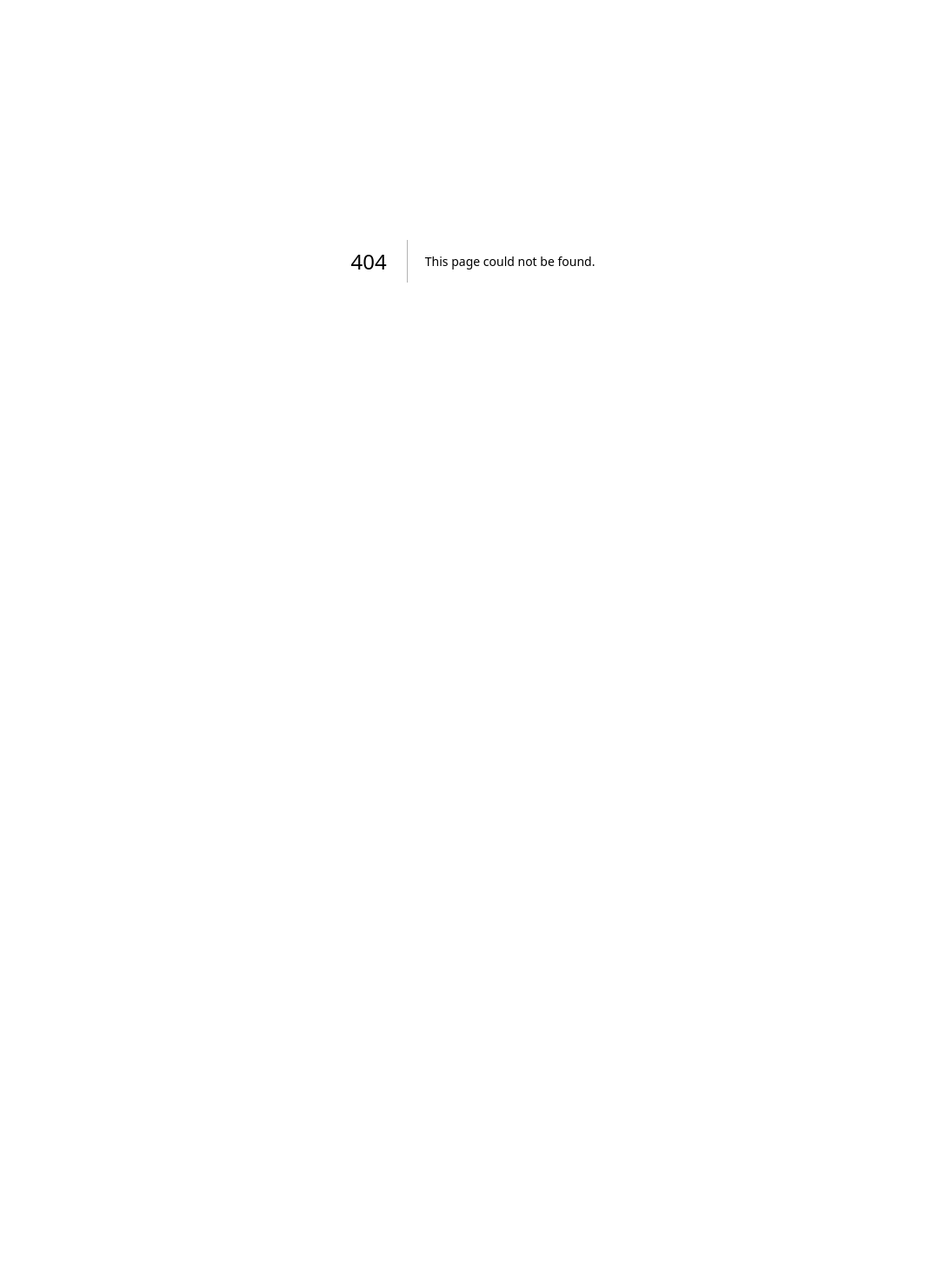
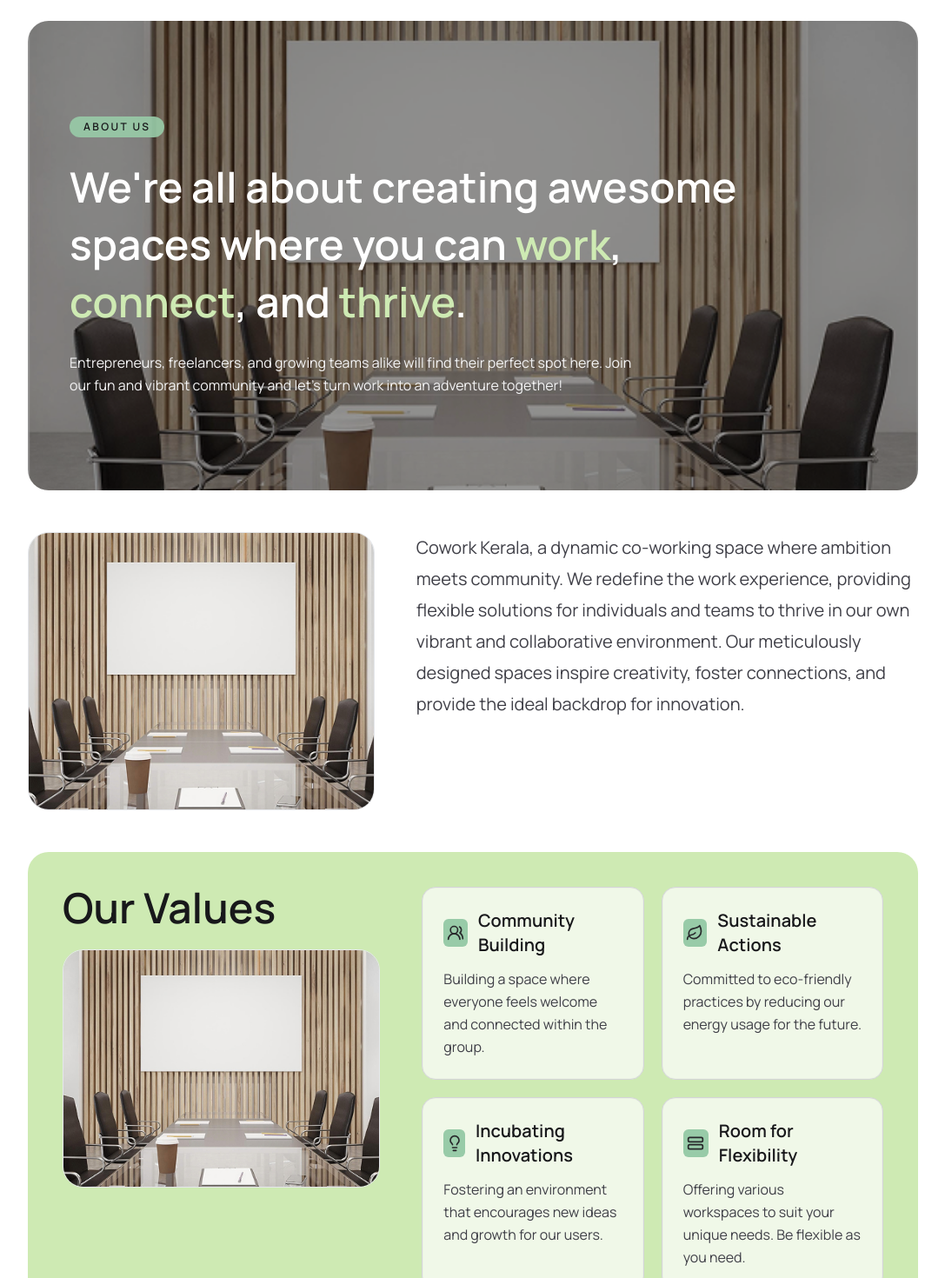
Before and after one commit to maheswar-dileep/cowork-kerala-web, a Next.js app: page /about in a window 1280 px wide. Before the commit this address had no page. Shown: the part 100-1570 px from the top of the page at 87% size, without its empty margins (96-1183 px from the left). Before the commit the page ends 800 px from the top, so only its background shows below. Built offline with nearby package versions, Linux system fonts and the light colour scheme.

Commit message:
feat(about): add Hero, AboutIntro, and OurValues sections to VirtualOffice page

```diff
--- /dev/null
+++ b/src/app/about/Section/AboutIntroSection.tsx
@@ -0,0 +1,35 @@
+import Image from 'next/image';
+import React from 'react';
+
+const AboutIntroSection = () => {
+    return (
+        <section className="w-full">
+            <div className="grid items-start gap-8 md:grid-cols-12 md:gap-12">
+                {/* Image */}
+                <div className="md:col-span-5">
+                    <div className="relative h-80 w-full overflow-hidden rounded-3xl border border-gray-200 aspect-auto">
+                        <Image
+                            src="/images/workspace-1.jpg"
+                            alt="Team member in a modern workspace"
+                            fill
+                            className="object-cover"
+                            priority
+                        />
+                    </div>
+                </div>
+
+                <div className="md:col-span-7">
+                    <p className="text-xl leading-8 text-zinc-700 md:text-xl md:leading-9">
+                        Cowork Kerala, a dynamic co-working space where ambition meets community. We
+                        redefine the work experience, providing flexible solutions for individuals
+                        and teams to thrive in our own vibrant and collaborative environment. Our
+                        meticulously designed spaces inspire creativity, foster connections, and
+                        provide the ideal backdrop for innovation.
+                    </p>
+                </div>
+            </div>
+        </section>
+    );
+};
+
+export default AboutIntroSection;
--- /dev/null
+++ b/src/app/about/Section/HeroSection.tsx
@@ -0,0 +1,40 @@
+import Image from 'next/image';
+import React from 'react';
+
+const HeroSection = () => {
+    return (
+        <section className="relative w-full overflow-hidden rounded-3xl">
+            <div className="relative h-[360px] w-full md:h-[480px] lg:h-[540px]">
+                <Image
+                    src="/images/workspace-1.jpg"
+                    alt="Modern collaborative workspace with glass walls"
+                    fill
+                    priority
+                    className="object-cover"
+                />
+                <div className="absolute inset-0 bg-black/40" />
+            </div>
+
+            <div className="absolute inset-0 flex items-center px-6 py-12 md:px-12 ">
+                <div className="max-w-3xl space-y-6 text-white">
+                    <span className="inline-flex items-center rounded-full bg-primary-200/90 px-4 py-1 text-xs font-semibold uppercase tracking-[0.2em] text-zinc-900">
+                        About Us
+                    </span>
+                    <h1 className="text-3xl font-semibold leading-tight md:text-5xl md:leading-snug">
+                        We{`'`}re all about creating awesome spaces where you can{' '}
+                        <span className="text-primary-100">work</span>,{' '}
+                        <span className="text-primary-100">connect</span>, and{' '}
+                        <span className="text-primary-100">thrive</span>.
+                    </h1>
+                    <p className="max-w-2xl text-sm leading-relaxed text-zinc-100 md:text-base">
+                        Entrepreneurs, freelancers, and growing teams alike will find their perfect
+                        spot here. Join our fun and vibrant community and let{`'`}s turn work into
+                        an adventure together!
+                    </p>
+                </div>
+            </div>
+        </section>
+    );
+};
+
+export default HeroSection;
--- /dev/null
+++ b/src/app/about/Section/OurValuesSection.tsx
@@ -0,0 +1,68 @@
+import Image from 'next/image';
+import React from 'react';
+import { UsersRound, Leaf, Lightbulb, StretchHorizontal } from 'lucide-react';
+
+const values = [
+    {
+        icon: <UsersRound className="h-5 w-5 text-zinc-800" />,
+        title: 'Community Building',
+        desc: 'Building a space where everyone feels welcome and connected within the group.',
+    },
+    {
+        icon: <Leaf className="h-5 w-5 text-zinc-800" />,
+        title: 'Sustainable Actions',
+        desc: 'Committed to eco-friendly practices by reducing our energy usage for the future.',
+    },
+    {
+        icon: <Lightbulb className="h-5 w-5 text-zinc-800" />,
+        title: 'Incubating Innovations',
+        desc: 'Fostering an environment that encourages new ideas and growth for our users.',
+    },
+    {
+        icon: <StretchHorizontal className="h-5 w-5 text-zinc-800" />,
+        title: 'Room for Flexibility',
+        desc: 'Offering various workspaces to suit your unique needs. Be flexible as you need.',
+    },
+];
+
+const OurValuesSection = () => {
+    return (
+        <section className="w-full rounded-3xl bg-primary-100 p-6 md:p-10">
+            <div className="grid gap-8 md:grid-cols-12 md:gap-12">
+                {/* Left: Title + Image */}
+                <div className="md:col-span-5 flex flex-col gap-6">
+                    <h2 className="text-4xl font-semibold text-zinc-900 md:text-5xl">Our Values</h2>
+                    <div className="relative w-full overflow-hidden rounded-3xl border border-gray-200 aspect-[4/3]">
+                        <Image
+                            src="/images/workspace-1.jpg"
+                            alt="Collaborative workspace"
+                            fill
+                            className="object-cover"
+                            priority
+                        />
+                    </div>
+                </div>
+
+                {/* Right: Cards */}
+                <div className="md:col-span-7 grid grid-cols-1 gap-5 md:grid-cols-2">
+                    {values.map((v) => (
+                        <div
+                            key={v.title}
+                            className="rounded-2xl border border-zinc-300 bg-white/70 p-5 md:p-6 shadow-[inset_0_0_0_1px_rgba(0,0,0,0.02)]"
+                        >
+                            <div className="mb-3 flex items-center gap-3">
+                                <div className="flex h-8 w-8 items-center justify-center rounded-md bg-primary-200">
+                                    {v.icon}
+                                </div>
+                                <h3 className="text-xl font-semibold text-zinc-900">{v.title}</h3>
+                            </div>
+                            <p className="text-zinc-700 leading-relaxed">{v.desc}</p>
+                        </div>
+                    ))}
+                </div>
+            </div>
+        </section>
+    );
+};
+
+export default OurValuesSection;
--- /dev/null
+++ b/src/app/about/page.tsx
@@ -0,0 +1,23 @@
+import Header from '@/components/ui/Header';
+import React from 'react';
+import Fixedw from '@/components/ui/Fixedw';
+import Footer from '@/components/ui/Footer';
+import HeroSection from './Section/HeroSection';
+import AboutIntroSection from './Section/AboutIntroSection';
+import OurValuesSection from './Section/OurValuesSection';
+
+const VirtualOffice = () => {
+    return (
+        <>
+            <Fixedw className="container mx-auto md:px-8 flex flex-col gap-12 mb-12 md:mb-24">
+                <Header />
+                <HeroSection />
+                <AboutIntroSection />
+                <OurValuesSection />
+            </Fixedw>
+            <Footer />
+        </>
+    );
+};
+
+export default VirtualOffice;
```
